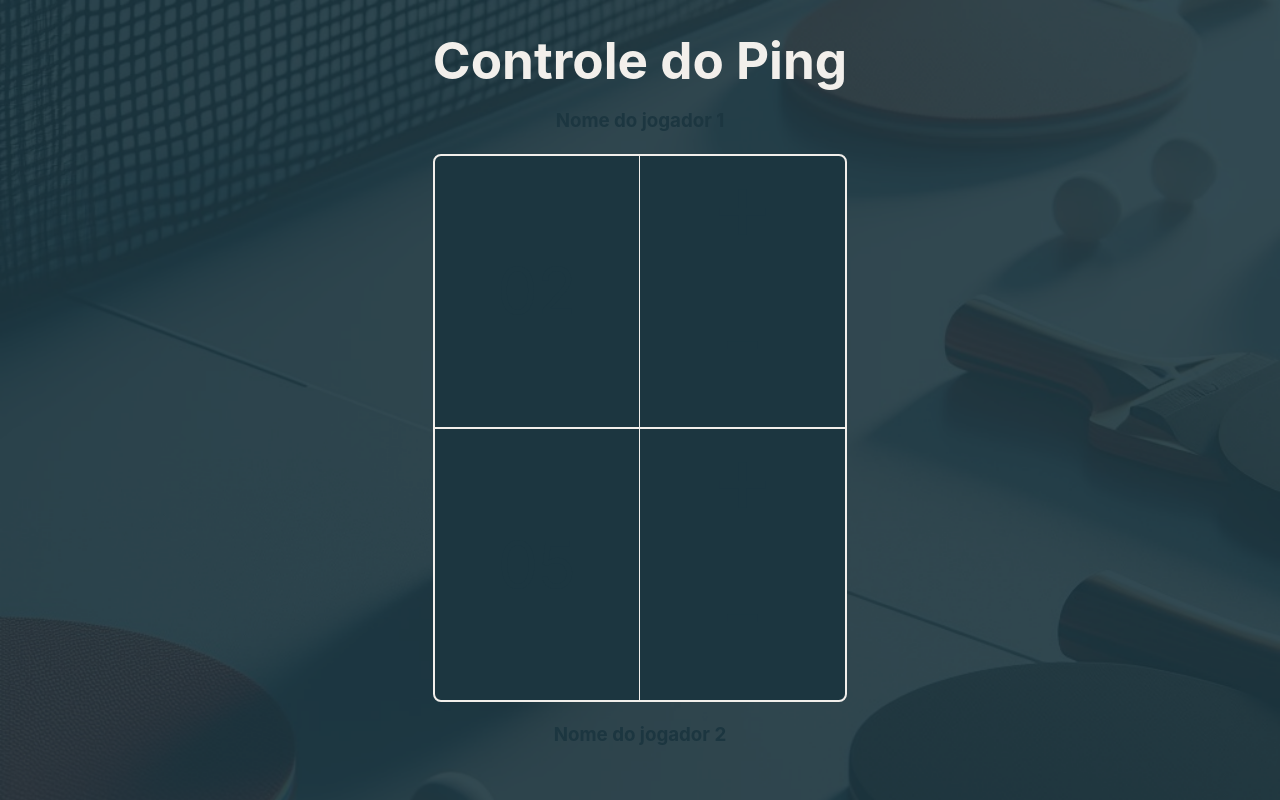
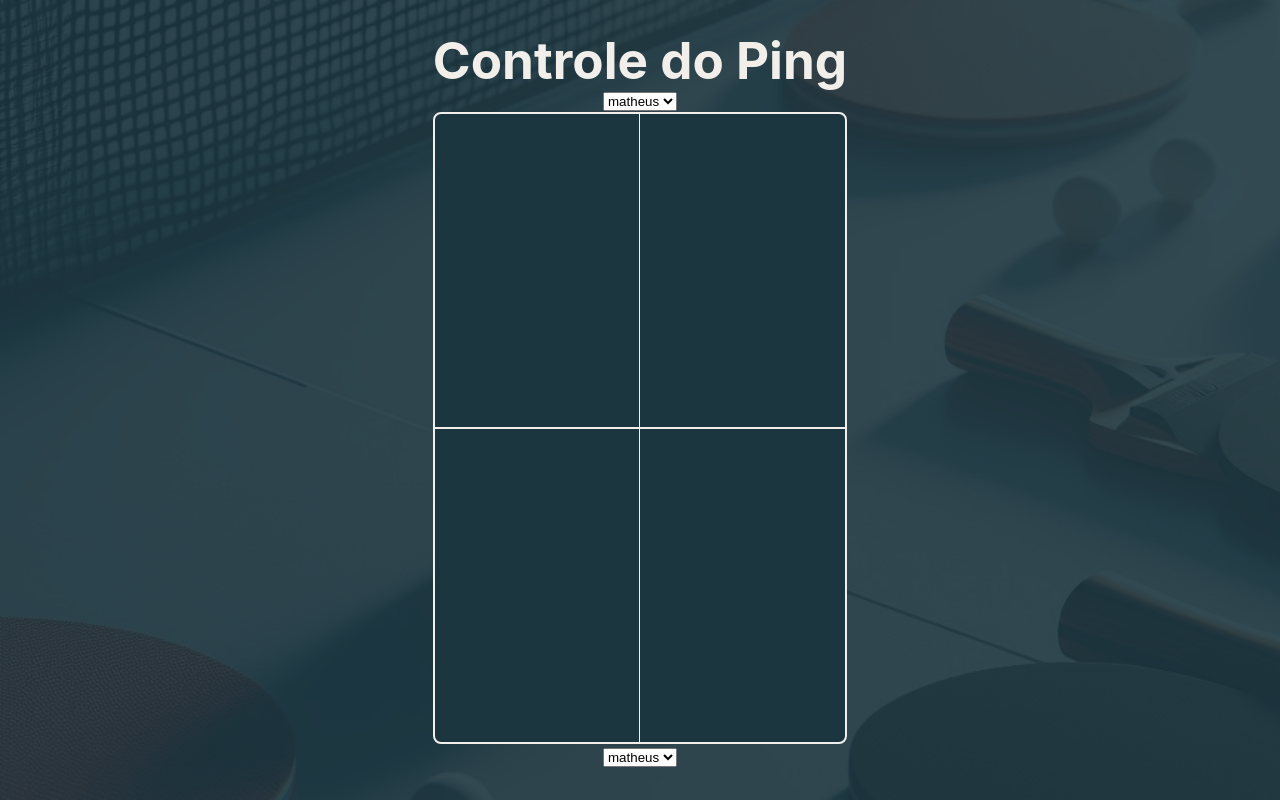
Before and after one commit to matheusassed/pingpong, a React (Vite) app: page /nova-partida in a window 1280 px wide. Built offline with nearby package versions, Linux system fonts and the light colour scheme.

Commit message:
criar seleção de jogadores

```diff
--- a/src/pages/NovaPartida/NovaPartida.tsx
+++ b/src/pages/NovaPartida/NovaPartida.tsx
@@ -1,9 +1,33 @@
+import { useEffect, useState } from 'react';
 import styles from './NovaPartida.module.scss'
+import { listaUsuarios } from '../../service/service';
+import { Jogador } from '../../types';
 
 const NovaPartida = () => {
+  const [listaJogadoresCadastrados, setListaJogadoresCadastrados] = useState<Jogador[]>([])
+
+  const buscaListaDeJogadoresCadastrados = async () => {
+    const retorno = await listaUsuarios()
+    setListaJogadoresCadastrados(retorno)
+  }
+
+  useEffect(() => {
+    buscaListaDeJogadoresCadastrados()
+  }, [])
   return(
     <section className={ styles.novaPartida }>
-      <div className={ styles.nomeJogador }><h3>Nome do jogador 1</h3></div>
+      <div className={ styles.nomeJogador }>
+        {
+          !!listaJogadoresCadastrados && !!listaJogadoresCadastrados.length &&
+          <select title="jogador 1">
+            {
+              listaJogadoresCadastrados.map((jogador:Jogador) => (
+                <option value={jogador.id}>{jogador.nome}</option>
+              ))
+            }
+          </select>
+        }
+      </div>
 
       <div className={ styles.mesa }>
         <div className={ styles.areaJogador }>
@@ -26,7 +50,18 @@ const NovaPartida = () => {
         </div>
       </div>
 
-      <div className={ styles.nomeJogador }><h3>Nome do jogador 2</h3></div>
+      <div className={ styles.nomeJogador }>
+        {
+          !!listaJogadoresCadastrados && !!listaJogadoresCadastrados.length &&
+          <select title="jogador 1">
+            {
+              listaJogadoresCadastrados.map((jogador:Jogador) => (
+                <option value={jogador.id}>{jogador.nome}</option>
+              ))
+            }
+          </select>
+        }
+      </div>
     </section>
   );
 };
--- /dev/null
+++ b/src/service/service.ts
@@ -0,0 +1,16 @@
+export const listaUsuarios = async () => {
+  return [
+    {
+      id: 1,
+      nome: 'matheus'
+    },
+    {
+      id: 2,
+      nome: 'diogo'
+    },
+    {
+      id: 3,
+      nome: 'alex'
+    }
+  ]
+}
--- /dev/null
+++ b/src/types.ts
@@ -0,0 +1,4 @@
+export interface Jogador{
+  id: number;
+  nome: string;
+}
```
